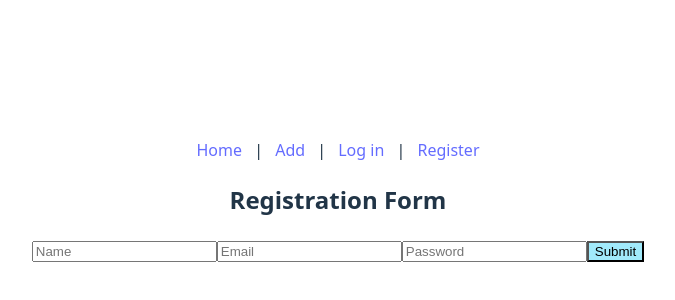
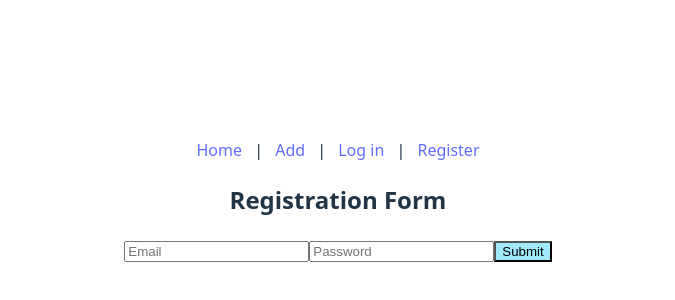
Before and after one commit to ShirinAjou/frontend-react, a React (Vite) app: page /frontend-react/register in a window 1280 px wide. Shown: the part 200-500 px from the top of the page, without its empty margins (302-977 px from the left). Built offline with nearby package versions, Linux system fonts and the light colour scheme.

Commit message:
working on errors

```diff
--- a/src/components/Register.jsx
+++ b/src/components/Register.jsx
@@ -43,13 +43,6 @@ function Register() {
             <h2>Registration Form</h2>
             <form className="App" onSubmit={handleSubmit(onSubmit)}>
                 <input
-                    type="text"
-                    {...register("name", { required: true })}
-                    placeholder="Name"
-                />
-                {errors.name && <span style={{ color: "red" }}>*Name* is mandatory</span>}
-
-                <input
                     type="email"
                     {...register("email", { required: true })}
                     placeholder="Email"
```
